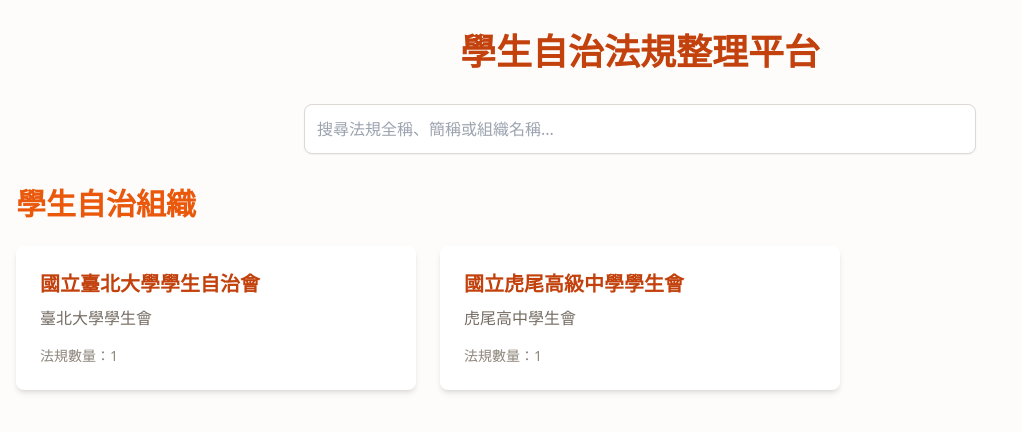
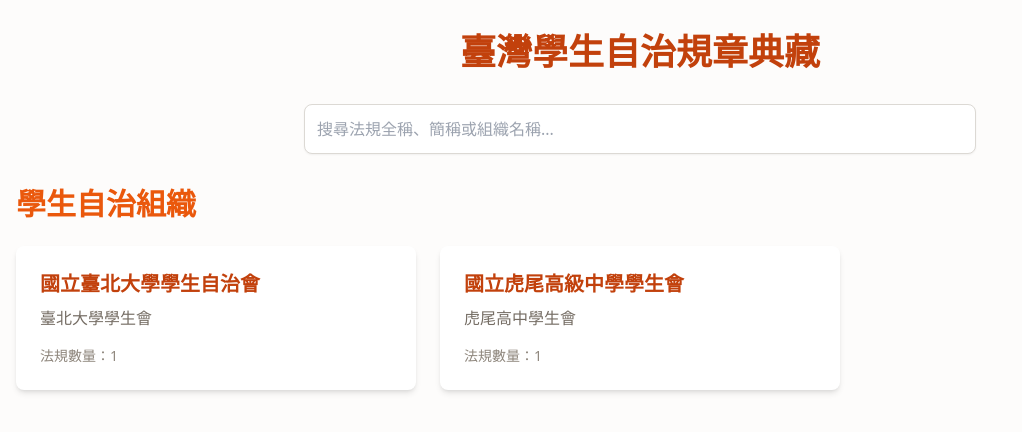
Before and after one commit to jenhuang-tw/stud-autonomous-regulations, a Nuxt app: page / in a window 1280 px wide. Shown: the top 432 px of the page, without its empty margins (0-1022 px from the left). Built offline with nearby package versions, Linux system fonts and the light colour scheme.

Commit message:
feat: unified website's name

```diff
--- a/components/AppFooter.vue
+++ b/components/AppFooter.vue
@@ -1,5 +1,5 @@
 <template>
   <footer class="bg-primary-600 dark:bg-primary-800 text-white p-4 text-center text-sm">
-    <p>&copy; {{ new Date().getFullYear() }} 學生自治法規整理平台. All rights reserved.</p>
+    <p>&copy; {{ new Date().getFullYear() }} 臺灣學生自治規章典藏. All rights reserved.</p>
   </footer>
 </template>
--- a/components/AppHeader.vue
+++ b/components/AppHeader.vue
@@ -1,6 +1,6 @@
 <template>
   <header class="bg-primary-600 dark:bg-primary-800 text-white shadow-md p-4 flex justify-between items-center">
-    <NuxtLink to="/" class="text-2xl font-bold">學生自治法規平台</NuxtLink>
+    <NuxtLink to="/" class="text-2xl font-bold">臺灣學生自治規章典藏</NuxtLink>
     <nav>
       <button @click="toggleDarkMode" class="p-2 rounded-full hover:bg-primary-700 dark:hover:bg-primary-700 transition-colors">
         <ClientOnly>
--- a/nuxt.config.ts
+++ b/nuxt.config.ts
@@ -4,16 +4,16 @@
   modules: ['@nuxtjs/tailwindcss'],
   app: {
     head: {
-      title: '學生自治法規整理平台',
+      title: '臺灣學生自治規章典藏',
       meta: [
         { charset: 'utf-8' },
         { name: 'viewport', content: 'width=device-width, initial-scale=1' },
-        { name: 'description', content: '台灣各級學校學生自治組織法規整理平台' }
+        { name: 'description', content: '蒐集台灣各校學生自治組織規章，包含歷史版本。' }
       ],
       link: [{ rel: 'icon', type: 'image/x-icon', href: '/favicon.ico' }]
     },
     // For GitHub Pages deployment, change to your repo name, e.g., '/student-regulations/'
-    baseURL: '/', // Set base URL for deployment, e.g., for GitHub Pages: '/your-repo-name/'
+    baseURL: '/tw-student-regulation-archive'
   },
   tailwindcss: {
     cssPath: '~/assets/css/main.css',
--- a/pages/index.vue
+++ b/pages/index.vue
@@ -1,6 +1,6 @@
 <template>
   <div class="container mx-auto px-4 py-8">
-    <h1 class="text-4xl font-extrabold text-center text-primary-700 dark:text-primary-300 mb-8">學生自治法規整理平台</h1>
+    <h1 class="text-4xl font-extrabold text-center text-primary-700 dark:text-primary-300 mb-8">臺灣學生自治規章典藏</h1>
 
     <div class="mb-8 max-w-2xl mx-auto">
       <input
```
